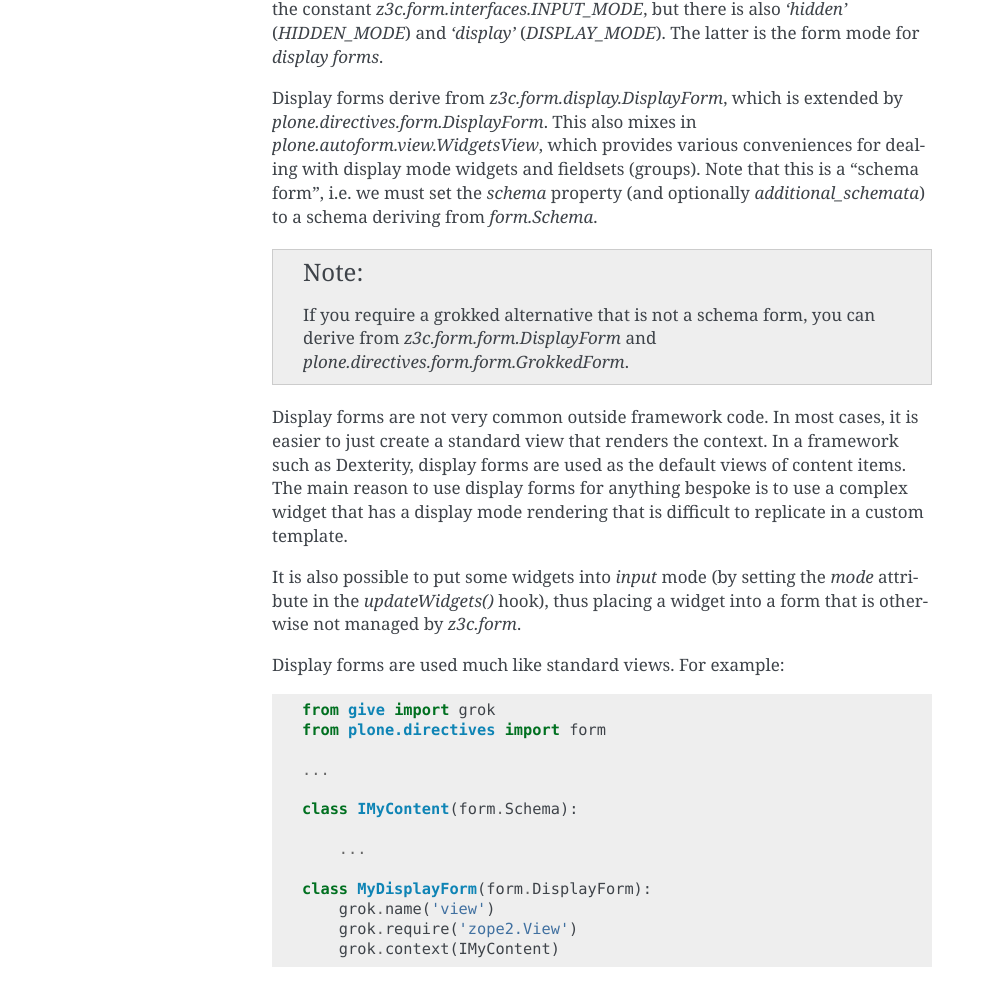
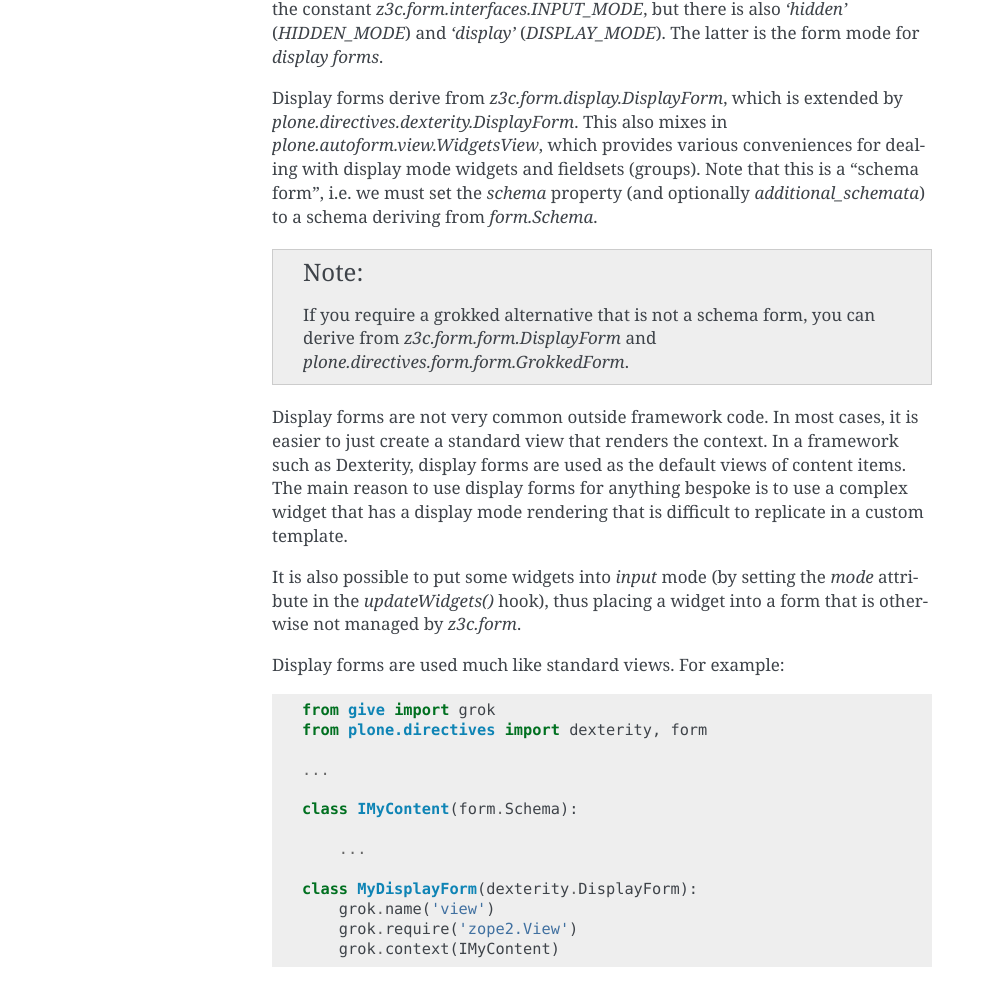
Before and after one commit to plone/plone.app.dexterity, a Sphinx documentation site: the page built from docs/schema-driven-forms/form-types/display-forms.rst, in a window 1280 px wide. Shown: the part 194-1181 px from the top of the page, without its empty margins (148-1141 px from the left). Built offline with Sphinx 7.4.7, drawn with Linux system fonts in a browser that asks for light colours.

Commit message:
Docs: plone.directives.form.DisplayForm replaced with dexterity.DisplayForm. The form.DisplayFrom produced grok errors.

```diff
--- a/docs/schema-driven-forms/form-types/base-forms-and-schema-forms.rst
+++ b/docs/schema-driven-forms/form-types/base-forms-and-schema-forms.rst
@@ -60,7 +60,7 @@ classes. A brief overview follows.
     documentation for details.
 **plone.directives.form.SchemaEditForm**
     The schema form equivalent of *EditForm*.
-**plone.directives.form.DisplayForm**
+**plone.directives.dexterity.DisplayForm**
     This is a display form view based on the *WidgetsView* base class
     from *plone.autoform*. You can use this much like *grok.View*,
     except that it must be initialised with a *schema*, and optionally a
--- a/docs/schema-driven-forms/form-types/display-forms.rst
+++ b/docs/schema-driven-forms/form-types/display-forms.rst
@@ -11,7 +11,7 @@ acts as a default for its widgets. The most commonly used mode is
 form mode for *display forms*.
 
 Display forms derive from *z3c.form.display.DisplayForm*, which is
-extended by *plone.directives.form.DisplayForm*. This also mixes in
+extended by *plone.directives.dexterity.DisplayForm*. This also mixes in
 *plone.autoform.view.WidgetsView*, which provides various conveniences
 for dealing with display mode widgets and fieldsets (groups). Note that
 this is a “schema form”, i.e. we must set the *schema* property (and
@@ -39,7 +39,7 @@ Display forms are used much like standard views. For example:
 ::
 
     from give import grok
-    from plone.directives import form
+    from plone.directives import dexterity, form
 
     ...
 
@@ -47,7 +47,7 @@ Display forms are used much like standard views. For example:
 
         ...
 
-    class MyDisplayForm(form.DisplayForm):
+    class MyDisplayForm(dexterity.DisplayForm):
         grok.name('view')
         grok.require('zope2.View')
         grok.context(IMyContent)
```
